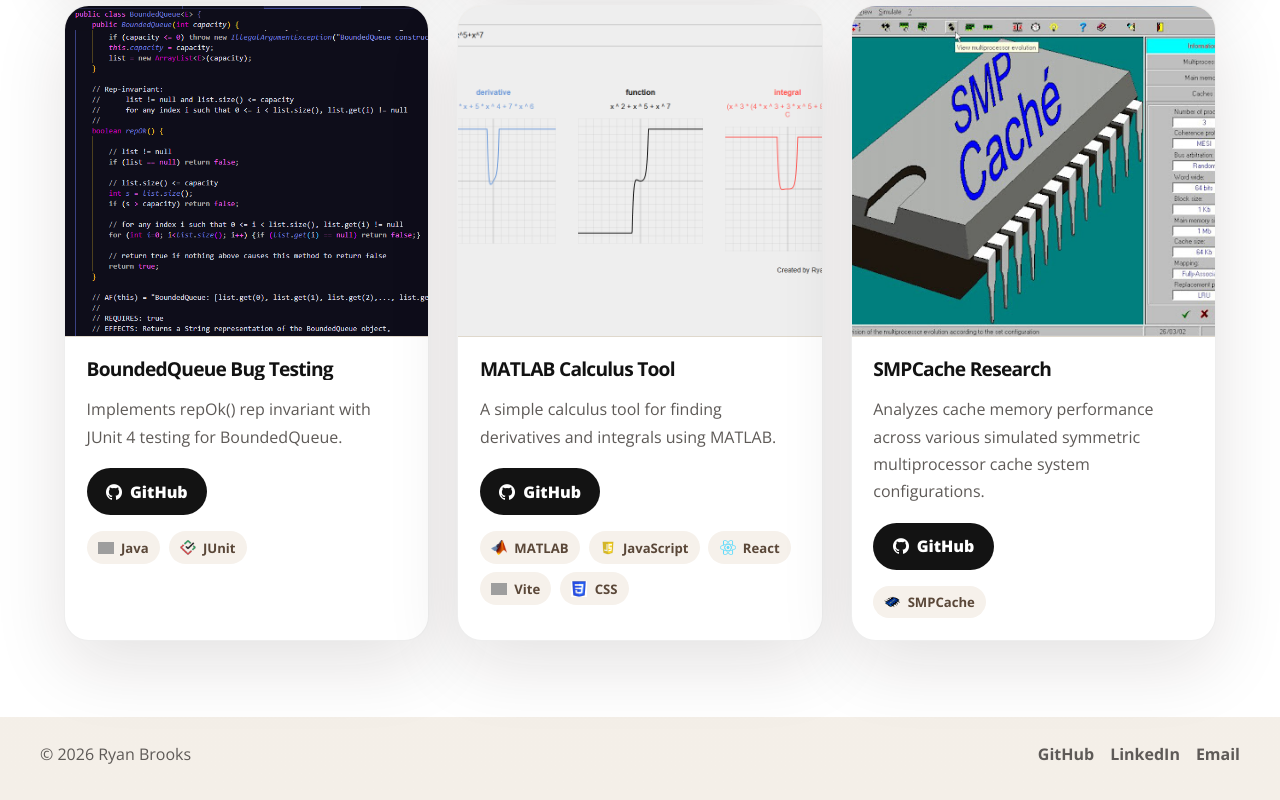
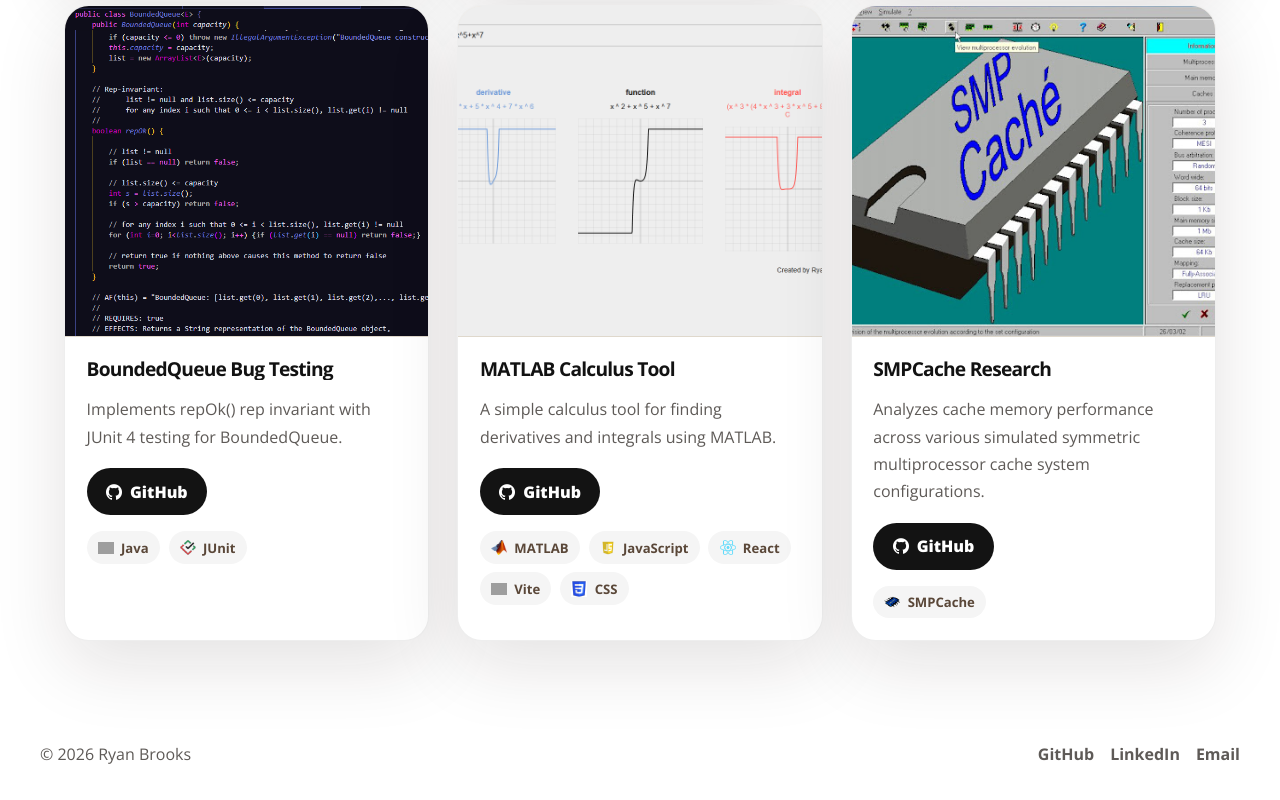
Before and after one commit to Ryanline/Ryanline.github.io, an Angular app: page / in a window 1280 px wide. Shown: the part 2443-3243 px from the top of the page. Built offline with nearby package versions, Linux system fonts and the light colour scheme; grey boxes are pictures that could not be loaded.

Commit message:
Polish footer, resume alignment, and hero links

```diff
--- a/src/app/home-page.component.ts
+++ b/src/app/home-page.component.ts
@@ -1,9 +1,11 @@
 import { Component } from '@angular/core';
+import { RouterLink } from '@angular/router';
 import { projects } from './app.data';
 
 @Component({
   selector: 'app-home-page',
   standalone: true,
+  imports: [RouterLink],
   template: `
     <section class="hero">
       <div class="hero-overlay"></div>
@@ -14,7 +16,7 @@ import { projects } from './app.data';
 
         <div class="hero-actions">
           <a class="button button-primary" href="#projects">View Projects</a>
-          <a class="button button-secondary" href="/resume">Resume</a>
+          <a class="button button-secondary" routerLink="/resume">Resume</a>
         </div>
       </div>
     </section>
--- a/src/styles.css
+++ b/src/styles.css
@@ -406,7 +406,7 @@ select {
   gap: 0.45rem;
   padding: 0.45rem 0.7rem;
   border-radius: 999px;
-  background: #f6f1eb;
+  background: #f5f5f5;
   color: #5a4738;
   font-size: 0.82rem;
   font-weight: 700;
@@ -449,10 +449,12 @@ select {
 .resume-heading h2 {
   font-size: clamp(2.2rem, 4vw, 3rem);
   letter-spacing: -0.04em;
+  margin-left: 0.08rem;
 }
 
 .resume-download-line {
   margin: 0 0 1rem;
+  padding-left: 0.08rem;
   color: var(--muted);
   font-size: 1.02rem;
 }
@@ -519,7 +521,7 @@ select {
   justify-content: space-between;
   gap: 1rem;
   padding: 1.6rem clamp(1.5rem, 4vw, 2.5rem) 2.2rem;
-  background: transparent;
+  background: #ffffff;
 }
 
 .footer-year {
```
